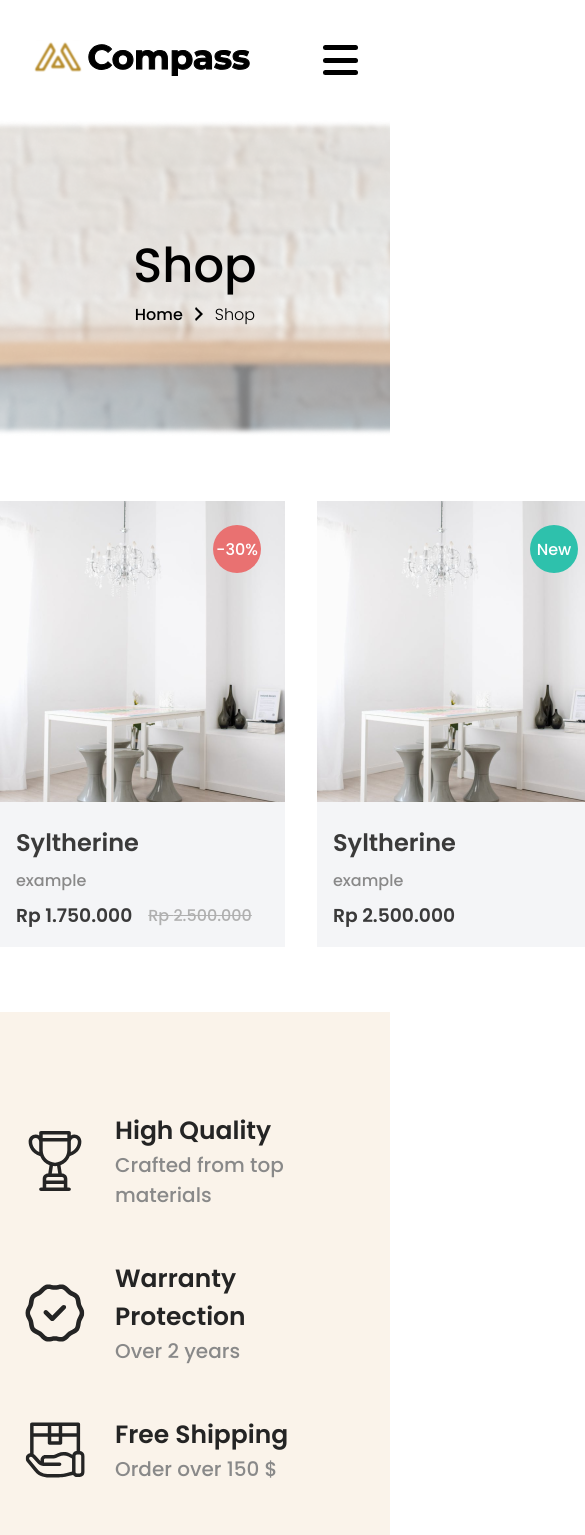
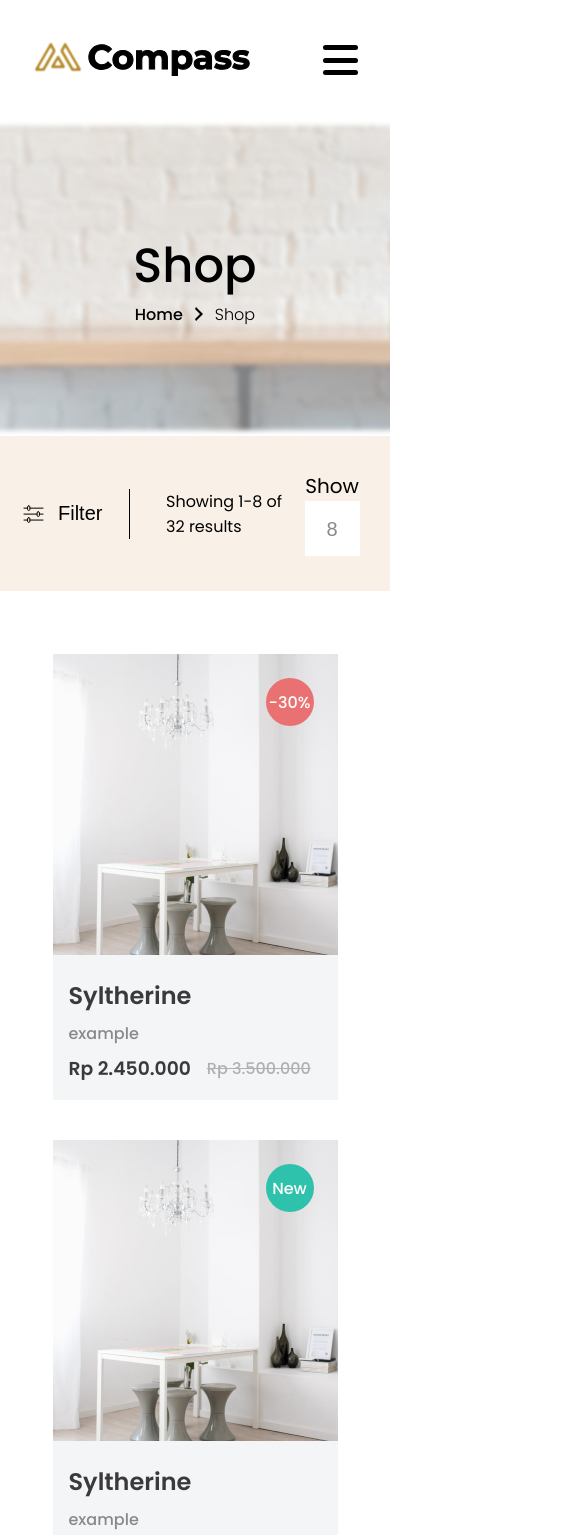
Before and after one commit to claraferraz/result-list-e-commerce, a React (Vite) app: page / in a window 390 px wide. Shown: the top 1535 px of the page, 585 px wide, since content can reach past the window. Built offline with nearby package versions, Linux system fonts and the light colour scheme.

Commit message:
Feat: filterBar layout com responsividade

```diff
--- a/src/components/ProductSection/ProductSection.tsx
+++ b/src/components/ProductSection/ProductSection.tsx
@@ -1,42 +1,63 @@
 import styles from "./styles.module.css";
 import { ProductCard } from "../ProductCard/ProductCard";
 import image from "../../assets/image-1.png";
+import filterIcon from "../../assets/system-uicons_filtering.svg";
 
 export const ProductSection = () => {
   return (
-    <section className={styles.display}>
+    <section className={styles.productSection}>
+      <div className={styles.filterBarBg}>
+        <div className={styles.filterBarContent}>
+          <div className={styles.leftContent}>
+            <button className={styles.filterBtn}>
+              <img src={filterIcon} alt="filter icon" />
+              Filter
+            </button>
+            <p className={styles.pageDescription}>Showing 1-8 of 32 results</p>
+          </div>
+          <div className={styles.resultsNumberInput}>
+            <label>
+              Show
+              <select name="PageResultQuantity">
+                <option value="8">8</option>
+                <option value="16">16</option>
+                <option value="32">32</option>
+              </select>
+            </label>
+          </div>
+        </div>
+      </div>
+
+      <div className={styles.cardsDisplay}>
         <ProductCard
           img={image}
           title="Syltherine"
           description="example"
-        price={2500000}
-        originalPrice={3500000}
+          price={3500000}
           detail={30}
         />
         <ProductCard
           img={image}
           title="Syltherine"
           description="example"
-        price={2500000}
-        originalPrice={3500000}
+          price={3500000}
           detail={"New"}
         />
         <ProductCard
           img={image}
           title="Syltherine"
           description="example"
-        price={2500000}
-        originalPrice={3500000}
+          price={3500000}
           detail={null}
         />
         <ProductCard
           img={image}
           title="Syltherine"
           description="example"
-        price={2500000}
-        originalPrice={3500000}
+          price={3500000}
           detail={30}
         />
+      </div>
     </section>
   );
 };
--- a/src/components/ProductSection/styles.module.css
+++ b/src/components/ProductSection/styles.module.css
@@ -1,7 +1,90 @@
-.display {
-    max-width: 1200px;
-    display: grid;
-    grid-template-columns: 1fr 1fr 1fr 1fr;
-    margin: 65px auto;
-    gap: 32px;
+.productSection {
+    width: 100%;
+    margin-bottom: 85px;
+    display: flex;
+    flex-direction: column;
+    align-items: center;
 }
+
+.filterBarBg {
+    background-color: var(--cream-bg);
+    width: 100%;
+}
+
+.filterBarContent {
+    margin: 35px 15px;
+    display: flex;
+    justify-content: space-between;
+    align-items: center;
+}
+
+.leftContent {
+    display: flex;
+    gap: 29px;
+}
+
+.cardsDisplay {
+    display: flex;
+    flex-direction: column;
+    gap: 40px;
+    margin: 63px auto;
+
+}
+
+.filterBtn {
+    width: 85px;
+    display: flex;
+    align-items: center;
+    gap: 12px;
+    border: none;
+    background-color: transparent;
+    font-size: 20px;
+}
+
+.pageDescription {
+    padding-left: 36px;
+    border-left: 1px solid black;
+}
+
+.resultsNumberInput {
+    display: block;
+    text-align: center;
+}
+
+.resultsNumberInput label {
+    font-size: 20px;
+}
+
+.resultsNumberInput select {
+    background-color: white;
+    border: none;
+    width: 55px;
+    height: 55px;
+    font-size: 20px;
+    text-align: center;
+    color: var(--gray-3);
+    appearance: none;
+}
+
+@media screen and (min-width: 768px) {
+    .cardsDisplay {
+        display: grid;
+        grid-template-columns: 1fr 1fr;
+    }
+
+    .resultsNumberInput select {
+        margin-left: 17px
+    }
+}
+
+@media screen and (min-width: 1440px) {
+    .cardsDisplay {
+        display: grid;
+        grid-template-columns: 1fr 1fr 1fr 1fr;
+    }
+
+    .filterBarContent {
+        max-width: 1240px;
+        margin: 35px auto;
+    }
+}
```
Lines whose indentation alone changed are shown as unchanged.
